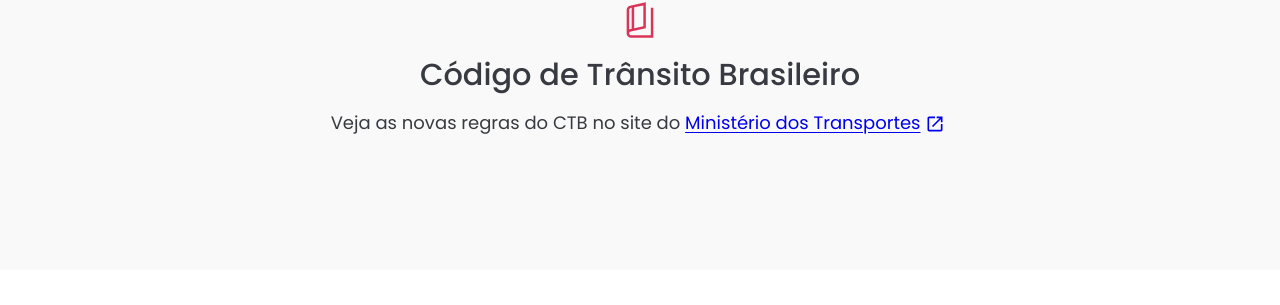
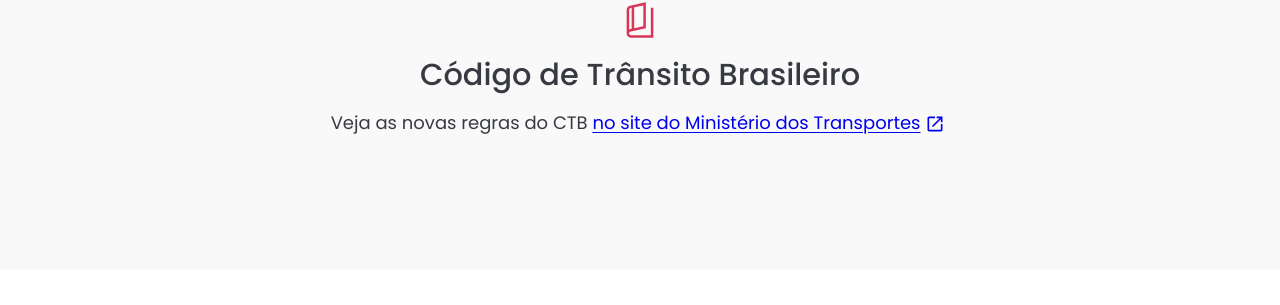
Before and after one commit to Sergio-Damm/transitoaovivo, a Jekyll site: the page built from index.html, in a window 1280 px wide and 900 px high, scrolled down 1974 px. Shown: the part 150-455 px from the top of the window. Built offline with Jekyll 4.4.1, drawn with Linux system fonts in a browser that asks for light colours; comment, search, counter and statistics services are not loaded.

Commit message:
link "no site do Ministério dos Transportes"

```diff
--- a/index.html
+++ b/index.html
@@ -245,8 +245,8 @@
 					<path fill="#da3458" d="M270-80q-45 0-77.5-29.64Q160-139.27 160-183v-564q0-36.57 22.12-65.43Q204.24-841.3 240-849l380-79v620l-360 77q-17.14 3.69-28.57 17.54Q220-199.62 220-183q0 19 15 31t35 12h470v-660h60v720H270Zm70-228 220-47v-499l-220 45v501Zm-60 12.81V-796l-20 4q-17 4-28.5 15.83Q220-764.35 220-747v471q9.06-5.2 19.03-9.1Q249-289 260-291l20-4.19ZM220-787v511-511Z"/>
 				</svg>
   				<h2 class="h2-title-content my-3">Código de Trânsito Brasileiro</h2>
-				<p class="me-1 mb-4">Veja as novas regras do CTB no site do
-					<a class="link-externo" href="https://www.gov.br/transportes/pt-br/pt-br/assuntos/transito/conteudo-Senatran/novas-regras-do-ctb" target="_blank" rel="noopener" aria-label="Abrir site do Ministério dos Transportes em nova aba">Ministério dos Transportes</a>
+				<p class="me-1 mb-4">Veja as novas regras do CTB
+					<a class="link-externo" href="https://www.gov.br/transportes/pt-br/pt-br/assuntos/transito/conteudo-Senatran/novas-regras-do-ctb" target="_blank" rel="noopener" aria-label="Abrir site do Ministério dos Transportes em nova aba">no site do Ministério dos Transportes</a>
 						<svg aria-hidden="true" focusable="false"height="20px" width="20px" viewBox="0 -960 960 960" xmlns="http://www.w3.org/2000/svg">
 							<path fill="#0000ee" d="M200-120q-33 0-56.5-23.5T120-200v-560q0-33 23.5-56.5T200-840h280v80H200v560h560v-280h80v280q0 33-23.5 56.5T760-120H200Zm188-212-56-56 372-372H560v-80h280v280h-80v-144L388-332Z"/>
 						</svg>
```
